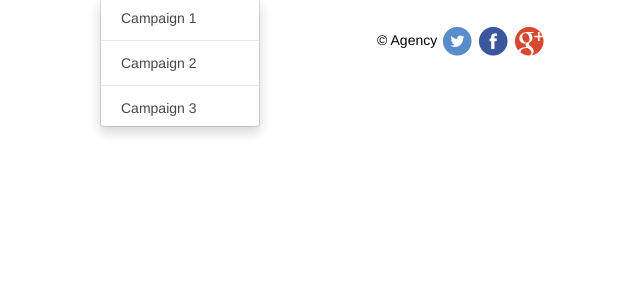
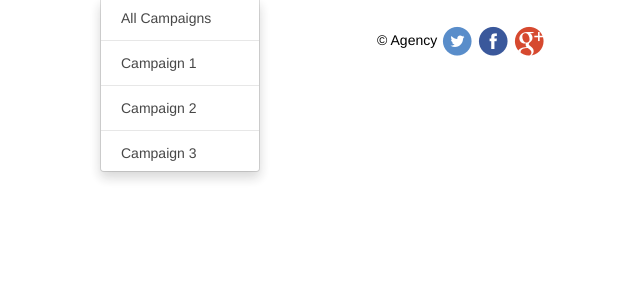
Before and after one commit to vtsyms/CS399Agency, a Django app: page /about in a window 1280 px wide, after a click on "Campaigns". Shown: the part 52-352 px from the top of the page, without its empty margins (179-819 px from the left). Run offline with Django 3.2, Linux system fonts and the light colour scheme; some libraries are stand-ins or nearby versions.

Commit message:
Added to drop down menu.
Using a hover disappeared before you could click so I reverted that
ability.

```diff
--- a/CS399Agency/templates/base.html
+++ b/CS399Agency/templates/base.html
@@ -49,6 +49,8 @@
                         <li class="dropdown">
                             <a href="\campaigns" class="dropdown-toggle" data-toggle="dropdown" role="button" aria-expanded="false">Campaigns<span class="caret"></span></a>
                             <ul class="dropdown-menu" role="menu">
+                                <li><a href="\campaigns">All Campaigns</a></li>
+                                <li class="divider"></li>
                                 <li><a href="\campone">Campaign 1</a></li>
                                 <li class="divider"></li>
                                 <li><a href="\camptwo">Campaign 2</a></li>
@@ -62,6 +64,8 @@
                         <li class="dropdown">
                             <a href="\connect" class="dropdown-toggle" data-toggle="dropdown" role="button" aria-expanded="false">Connect<span class="caret"></span></a>
                             <ul class="dropdown-menu" role="menu">
+                                <li><a href="\connect">Connect</a></li>
+                                <li class="divider"></li>
                                 <li><a href="\signup">Email Sign Up</a></li>
                                 <li class="divider"></li>
                                 <li><a href="\friend">Refer A Friend</a></li>
```
